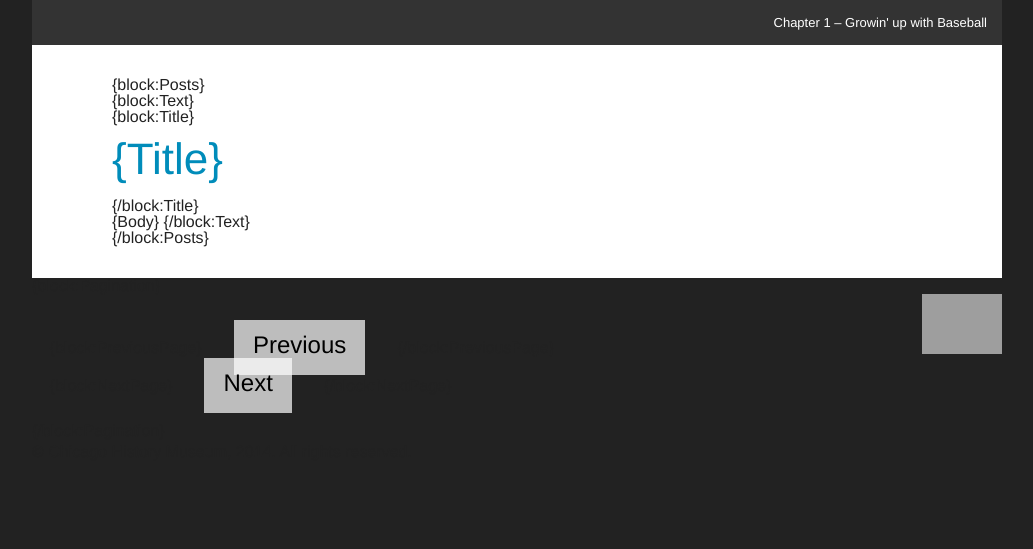
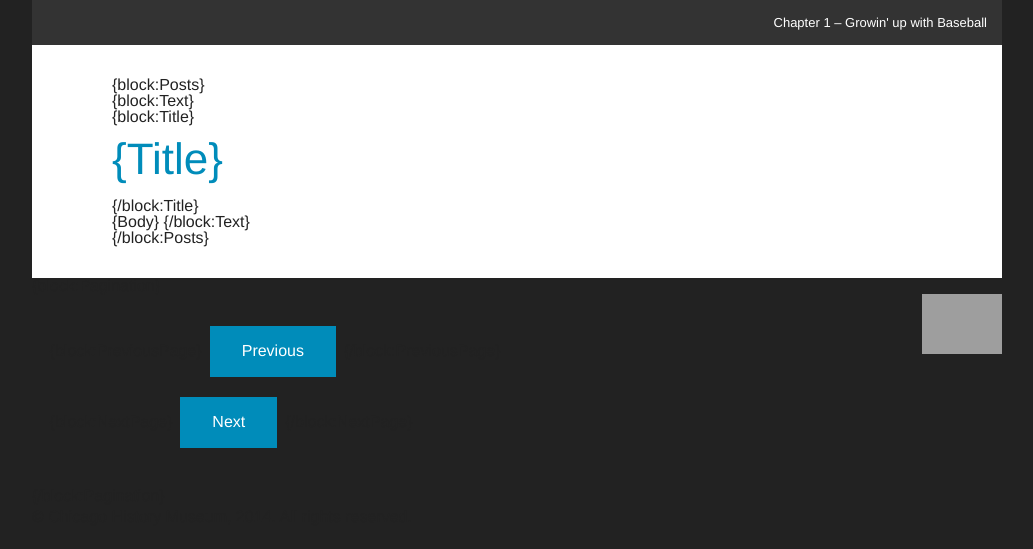
Before and after one commit to enriquegonzalez/shoeless-joe, a PHP site: page /index.html in a window 1280 px wide. Shown: the part 816-1365 px from the top of the page, without its empty margins (123-1156 px from the left). Before the commit the page ends 1229 px from the top, so only its background shows below. Run offline with PHP 8.4, Linux system fonts and the light colour scheme; grey boxes are pictures that could not be loaded.

Commit message:
styling next and previous buttons

```diff
--- a/css/shoeless-joe.css
+++ b/css/shoeless-joe.css
@@ -68,20 +68,18 @@ img {
 
 #pagination li {
     display: inline;
-    background-color: hsla(360, 100%, 100%, .7);
-    padding: 1.2rem;
-    margin: 2rem;
-    width: 3rem;
+    /*background-color: hsla(360, 100%, 100%, .7);*/
+    margin: .5rem;
 }
 
-#pagination li a {
+/*#pagination li a {
     color: #000;
     font-size: 1.5rem;
 }
 
 #pagination li:hover  {
     background-color: hsla(360, 100%, 100%, 1);
-}
+}*/
 
 
 /*Foundation Overrides*/
--- a/index.html
+++ b/index.html
@@ -137,8 +137,8 @@ document.createElement('time');
             <!--Pagination: previous/next page links-->
             {block:Pagination}
                 <ul id="pagination">
-                    {block:PreviousPage}<li><a href="{PreviousPage}">Previous</a></li>{/block:PreviousPage}
-                    {block:NextPage}<li><a href="{NextPage}">Next</a></li>{/block:NextPage}
+                    {block:PreviousPage}<li><a href="{PreviousPage}" class="button">Previous</a></li>{/block:PreviousPage}
+                    {block:NextPage}<li><a href="{NextPage}" class="button">Next</a></li>{/block:NextPage}
                 </ul>
             {/block:Pagination}
         </div>
```
